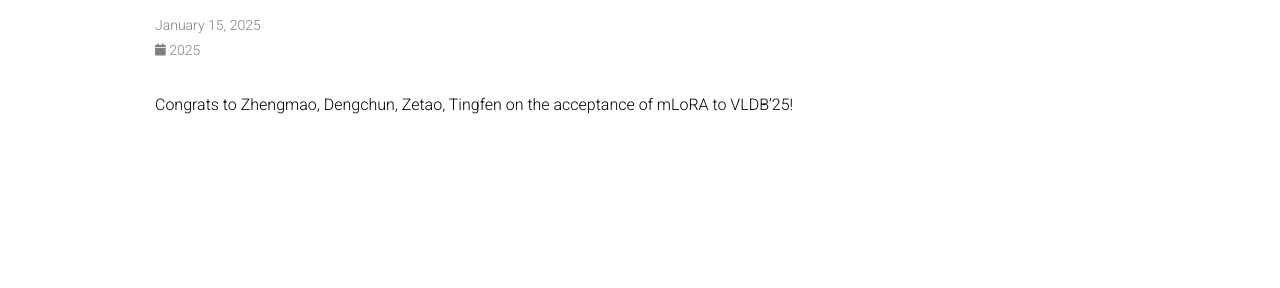
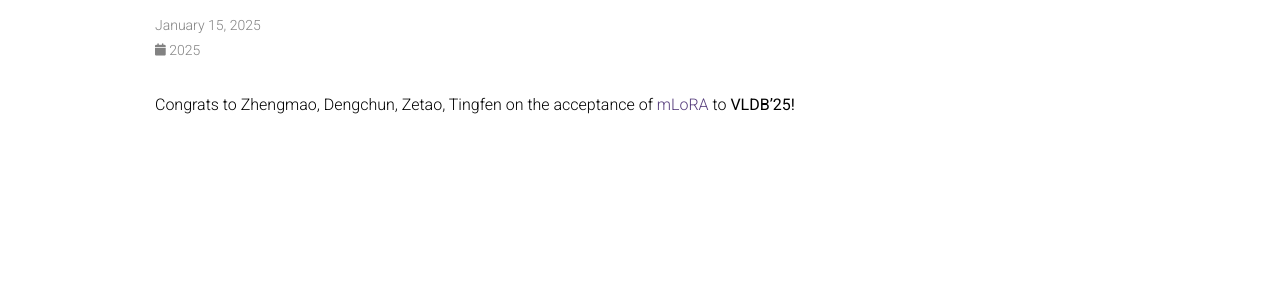
Before and after one commit to ids-lab-asia/ids-lab-asia.github.io, a Jekyll site: the page built from _news/announcement_7.md, in a window 1280 px wide. Shown: the part 146-434 px from the top of the page. Built offline with Jekyll 4.4.1, drawn with Linux system fonts in a browser that asks for light colours; comment, search, counter and statistics services are not loaded; a style sheet for code colours, icons or effects is not loaded.

```diff
--- a/_news/announcement_7.md
+++ b/_news/announcement_7.md
@@ -5,4 +5,4 @@ inline: true
 related_posts: false
 ---
 
-Congrats to Zhengmao, Dengchun, Zetao, Tingfen on the acceptance of mLoRA to VLDB’25!
+Congrats to Zhengmao, Dengchun, Zetao, Tingfen on the acceptance of [mLoRA](https://github.com/TUDB-Labs/mLoRA)  to <b>VLDB’25!</b>
```
